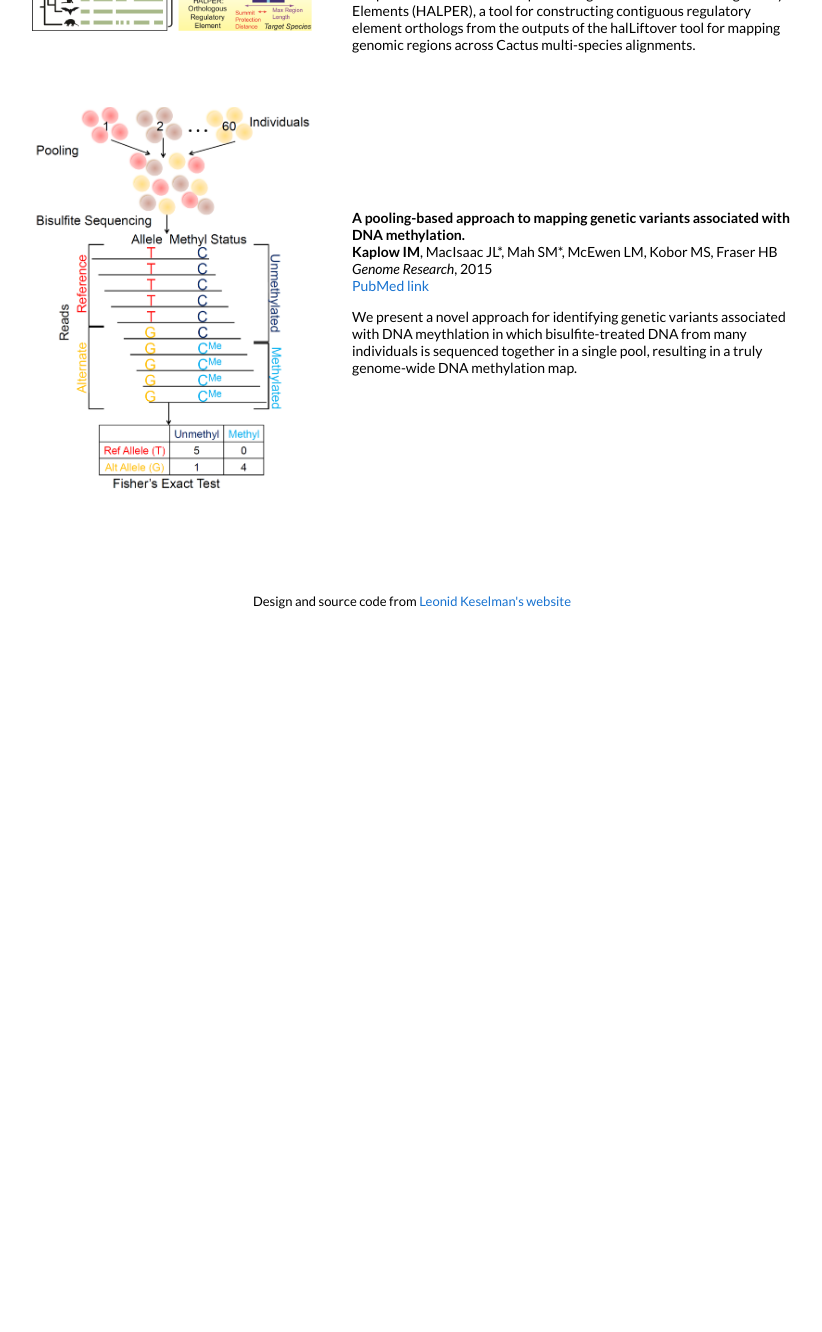
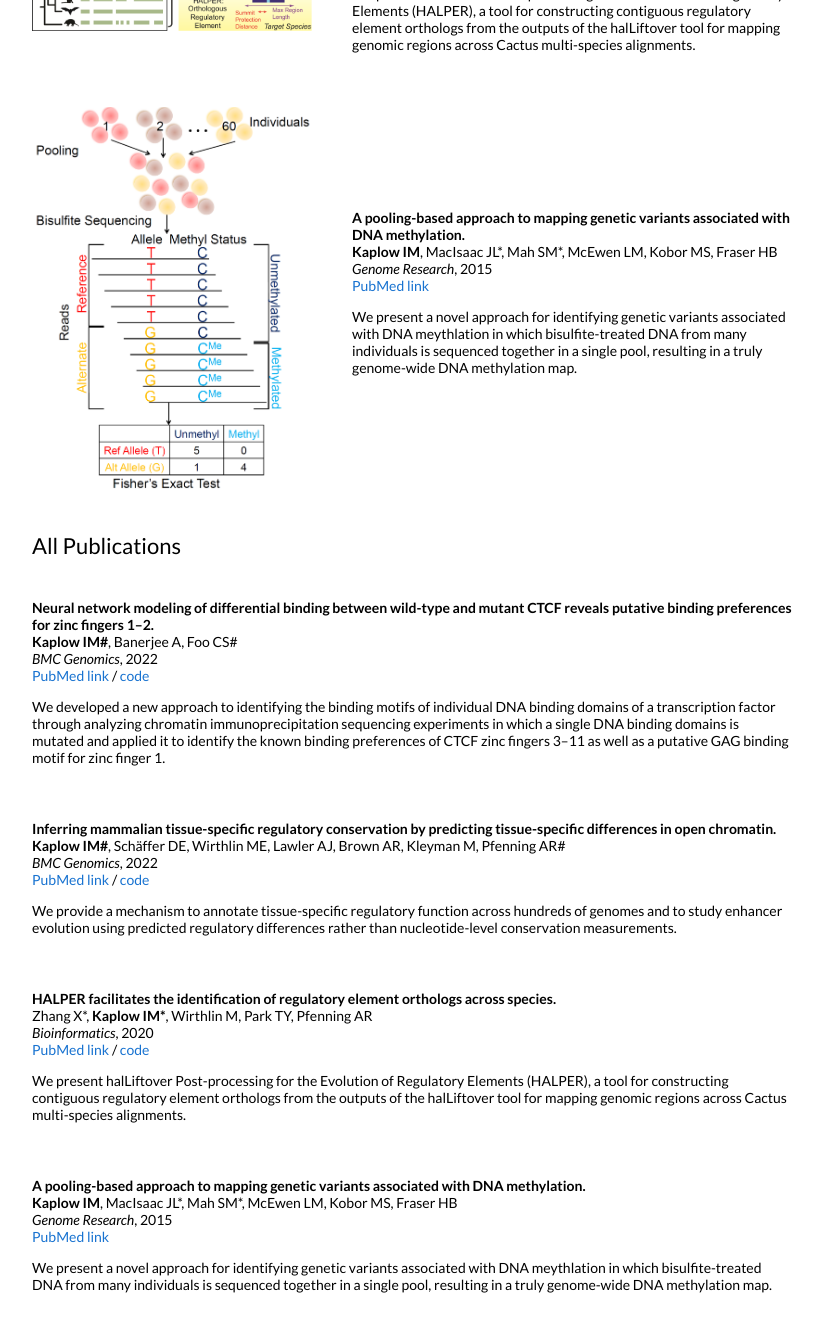
Before and after one commit to imk1/imk1.github.io, a Jekyll site: the page built from _posts/2022-4-12-BMCGenomics2022b.markdown, in a window 1280 px wide and 1400 px high, scrolled down 2077 px. Shown: the top 1332 px of the window, without its empty margins (228-1050 px from the left). Built offline with Jekyll 4.4.1, drawn with Linux system fonts in a browser that asks for light colours; before the commit the page ends 2707 px from its top, so only the background shows below that.

Commit message:
Update default.html
I created a new All Publications section.

```diff
--- a/_layouts/default.html
+++ b/_layouts/default.html
@@ -65,9 +65,6 @@
 			  {% if post.preprintlink %}
               <a href="{{post.preprintlink}}">Preprint link</a>
               {% endif %}
-              {% if post.arxiv %}
-              / <a href="{{post.arxiv}}">arxiv</a>
-              {% endif %}
               {% if post.video %}
               / <a href="{{post.video}}">video</a>
               {% endif %}
@@ -113,8 +110,47 @@
 			  {% if post.pubmedlink %}
               <a href="{{post.pubmedlink}}">PubMed link</a>
               {% endif %}
-              {% if post.arxiv %}
-              / <a href="{{post.arxiv}}">arxiv</a>
+              {% if post.video %}
+              / <a href="{{post.video}}">video</a>
+              {% endif %}
+              {% if post.poster %}
+              / <a href="{{post.poster}}">poster</a>
+              {% endif %}
+              {% if post.code %}
+              / <a href="{{post.code}}">code</a>
+              {% endif %}
+              <p></p>
+              {{ post.excerpt }}
+            </td>
+          </tr>
+          {% endif %}
+          {% endfor %}
+          {% endfor %}
+        </table>
+
+		<table style="width:100%;border:0px;border-spacing:0px;border-collapse:separate;margin-right:auto;margin-left:auto;">
+          <tr>
+            <td style="padding:2.5%;width:100%;vertical-align:middle">
+              <h2>All Publications</h2>
+            </td>
+          </tr>
+        </table>
+        <table style="width:100%;border:0px;border-spacing:0px;border-collapse:separate;margin-right:auto;margin-left:auto;">
+
+          {% for post in site.posts %}
+          {% for cat in post.categories %}
+          {% if (cat == 'research') || (cat == 'publication') %}
+          <tr>
+            <td style="padding:2.5%;width:100%;vertical-align:middle">
+              <h3>{{post.title}}</h3>
+              <br>
+              {{post.authors}}
+
+              <br>
+              <em>{{post.venue}}</em>, {{ post.date | date: "%Y" }}
+              <br>
+			  {% if post.pubmedlink %}
+              <a href="{{post.pubmedlink}}">PubMed link</a>
               {% endif %}
               {% if post.video %}
               / <a href="{{post.video}}">video</a>
```
